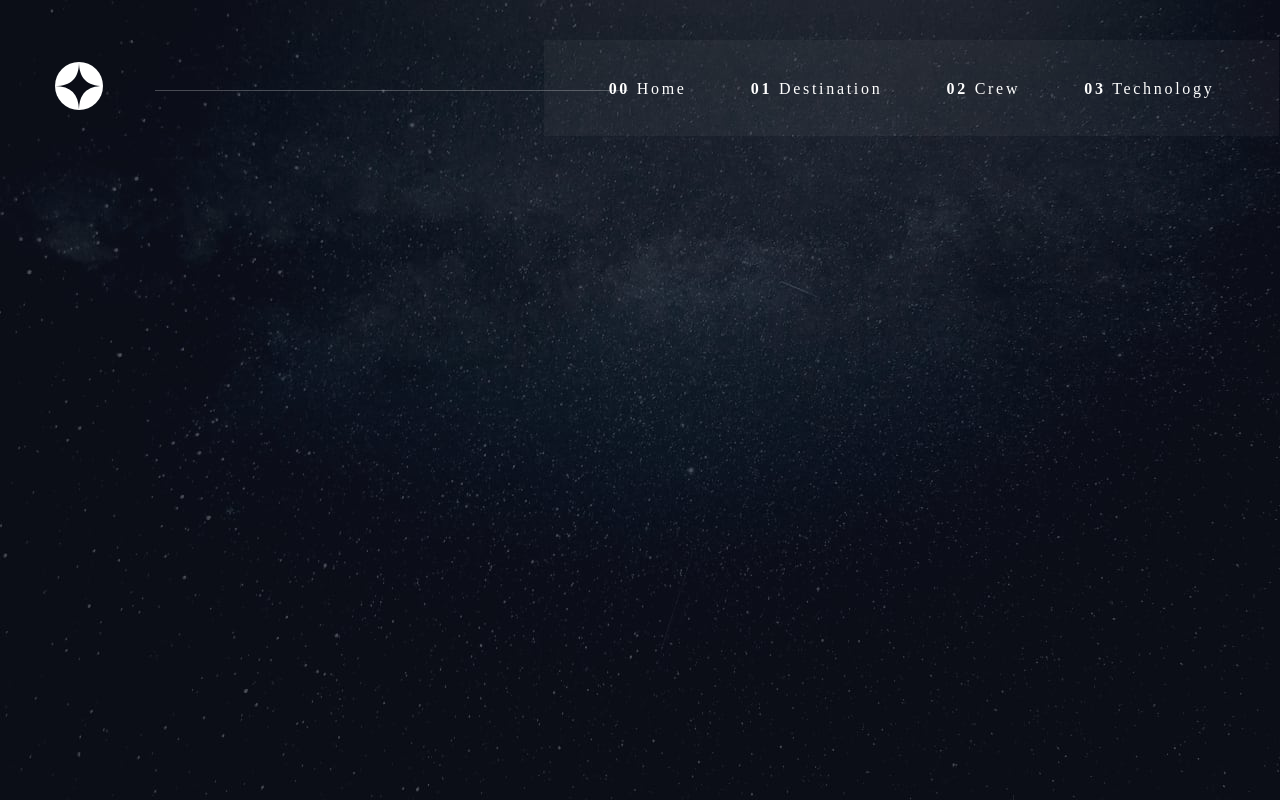
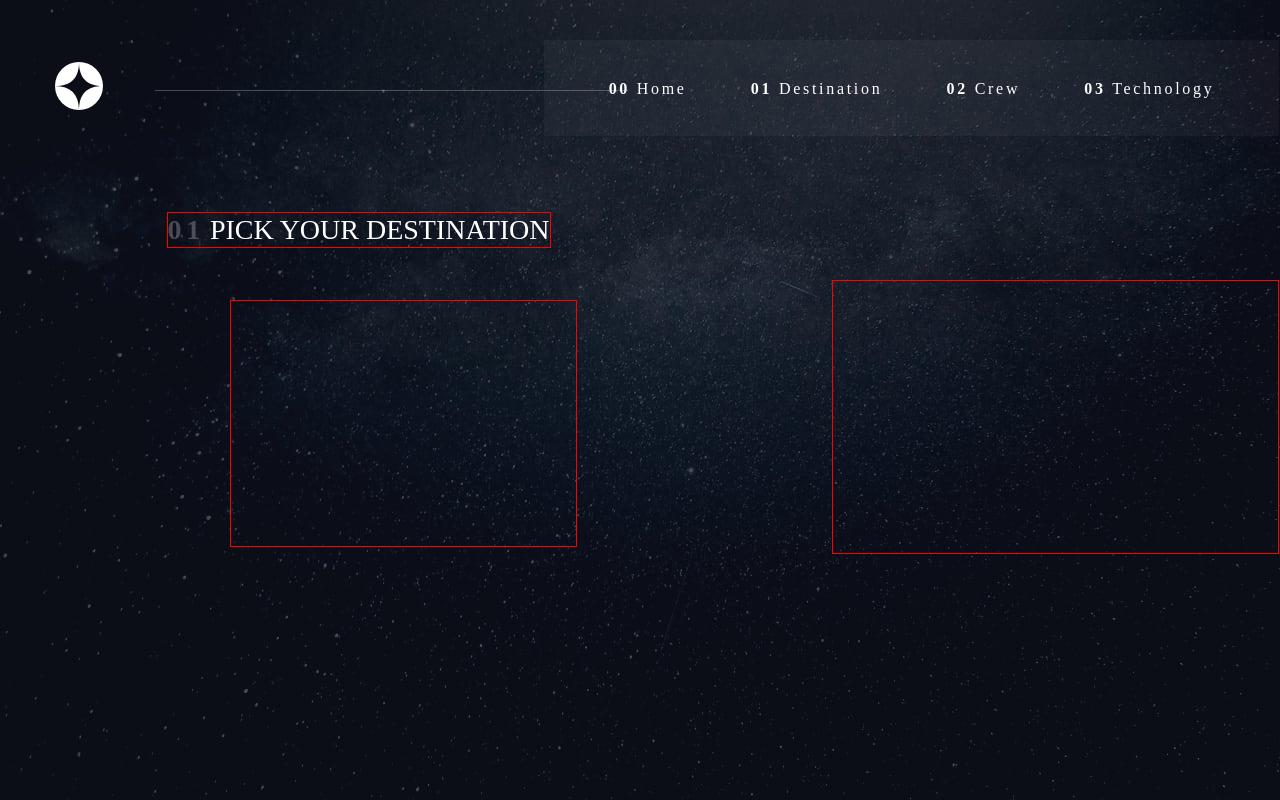
Before and after one commit to Neo-Cicada/space-tourism, a React (Vite) app in the folder space/: page /Destination in a window 1280 px wide. Built offline with nearby package versions, Linux system fonts and the light colour scheme.

Commit message:
added destination box design

```diff
--- a/space/src/components/Destination.jsx
+++ b/space/src/components/Destination.jsx
@@ -1,11 +1,30 @@
 import React from 'react'
 import '../styles/destination.css'
 import NavBar from './NavBar'
+import data from '../assets/data.json'
+
 export default function Destination() {
+  const moon = data.destinations[0];
+  const mars = data.destinations[1];
+  const europa = data.destinations[2];
+  const titan = data.destinations[3];
+
   return (
     <>
       <div className='containerDestination'>
 
+
+        <div className='destination' style={{border: '1px solid red'}}>
+          <span className='number'>01</span>  Pick your destination
+        </div>
+
+        <div className='destinationBox' style={{border: '1px solid red'}}>
+
+        </div>
+
+        <div className='planetBox' style={{border: '1px solid red'}}>
+
+        </div>
       </div>
 
     </>
--- a/space/src/styles/destination.css
+++ b/space/src/styles/destination.css
@@ -8,3 +8,57 @@
     overflow: hidden;
     background-image: url('../assets/destination/background-destination-desktop.jpg');
 }
+.destination{
+    display: flex;
+    justify-content: space-between;
+    align-items: center;
+    position: absolute;
+    width: 382px;
+    height: 34px;
+    left: 166.5px;
+    top: 212px;
+    color: #ffffff;
+    font-family: 'Barlow Condensed';
+    font-style: normal;
+    font-weight: 400;
+    font-size: 28px;
+    line-height: 34px;
+    text-transform: uppercase;
+}
+.number{
+
+    height: 34px;
+    left: 0%;
+    right: 93.19%;
+    top: calc(50% - 34px/2);
+
+    font-family: 'Barlow Condensed';
+    font-style: normal;
+    font-weight: 700;
+    font-size: 28px;
+    line-height: 34px;
+    /* identical to box height */
+
+    letter-spacing: 4.725px;
+
+    color: #FFFFFF;
+
+    mix-blend-mode: normal;
+    opacity: 0.25;
+
+}
+.destinationBox{
+    position: absolute;
+    width: 445px;
+    height: 272px;
+    left: 832px;
+    top: 280px;
+
+}
+.planetBox{
+    position: absolute;
+    width: 345px;
+    height: 245px;
+    left: 230px;
+    top: 300px;
+}
```
Also changed, not shown: space/src/assets/data.json (indentation only).
